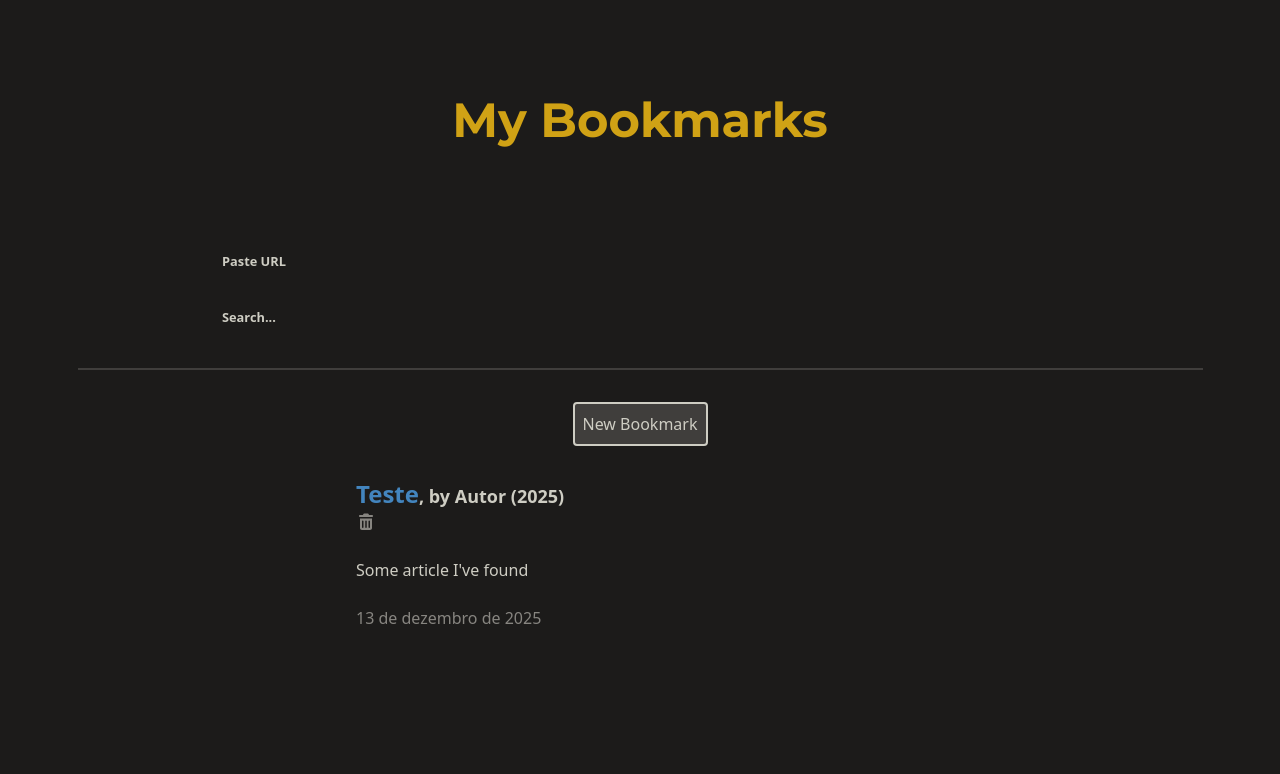
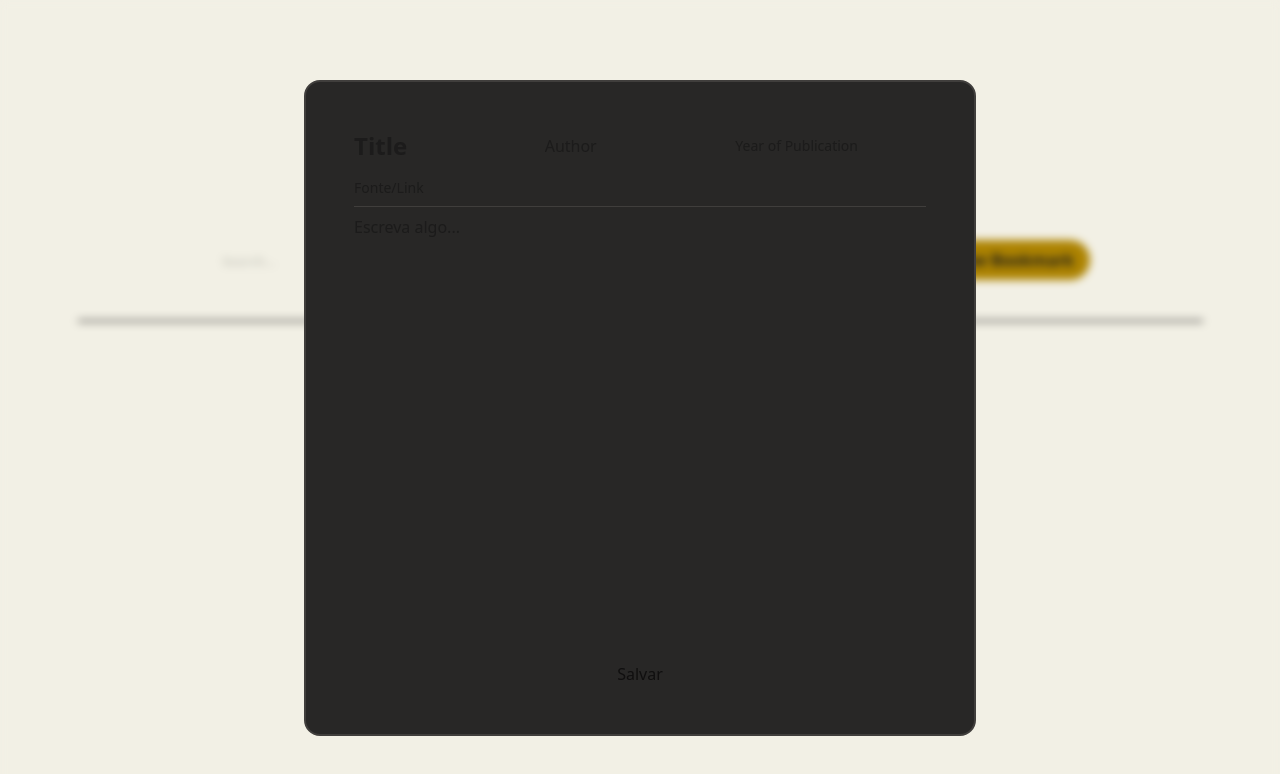
Before and after one commit to muginito/my-bookmarks-site, a React (Vite) app: page / in a window 1280 px wide. Both pictures are taken after a click on the button "New Bookmark". Shown: the top 774 px of the page. Built offline with nearby package versions, Linux system fonts and the light colour scheme.

Commit message:
feat newBookmark

```diff
--- a/index.html
+++ b/index.html
@@ -4,12 +4,12 @@
     <meta charset="UTF-8" />
     <meta name="viewport" content="width=device-width, initial-scale=1.0" />
     <title>My Bookmarks</title>
-    <!-- <link rel="stylesheet" href="src/styles.css" /> -->
-    <!-- <link rel="stylesheet" href="src/replacement.css" /> -->
     <script type="module" src="src/main.jsx" defer></script>
   </head>
 
-  <body class="text-sans bg-dark-bg-2 text-dark-tx antialiased">
+  <body
+    class="text-sans bg-light-bg-2 text-light-tx dark:bg-dark-bg-2 dark:text-dark-tx antialiased"
+  >
     <div id="root"></div>
   </body>
 </html>
--- a/package.json
+++ b/package.json
@@ -16,6 +16,7 @@
     "@tailwindcss/vite": "^4.1.17",
     "react": "^19.2.0",
     "react-dom": "^19.2.0",
+    "react-hook-form": "^7.69.0",
     "react-use": "^17.6.0",
     "tailwindcss": "^4.1.17"
   },
--- a/src/App.jsx
+++ b/src/App.jsx
@@ -1,57 +1,118 @@
 import { useState } from "react"
-// import './App.css'
-// import { useLocalStorage } from "react-use"
-import InputBar from "./components/InputBar.jsx"
+import { useLocalStorage } from "react-use"
 import BookmarkList from "./components/BookmarkList.jsx"
 import BookmarkForm from "./components/BookmarkForm.jsx"
-// import Header from './components/Header.jsx'
+import BookmarkItem from "./components/BookmarkItem.jsx"
+import Header from "./components/Header.jsx"
 
 function App() {
-  const [showForm, setShowForm] = useState(false)
+  const [isFormOpen, setIsFormOpen] = useState(false)
+  const [bookmarks, setBookmarks] = useLocalStorage("bookmarks", [])
+  const [selectedBookmark, setSelectedBookmark] = useState(null)
+
+  //   function editBookmark(id) {
+  //     const myData = bookmarks.map((b) => {
+  // if (b.id === id) {
+  //         return {...b, }
+  //       }
+  //     })
+  //     setBookmarks(bookmarks.map((b) => (b.id === selectedBookmark.id ? { ...b, ...data } : b)))
+  //     setSelectedBookmark(null)
+  //     toggleForm(true)
+  //   }
+
+  function newBookmark(data) {
+    const output = {
+      ...data,
+      id: Date.now().toString(),
+      date: new Date().toLocaleDateString("pt-BR", {
+        day: "2-digit",
+        month: "long",
+        year: "numeric",
+      }),
+    }
+    setBookmarks([...bookmarks, output])
+    toggleForm(true)
+  }
+
+  const deleteBookmark = (id) => {
+    const delBookmark = bookmarks.filter((b) => b.id !== id)
+    setBookmarks(delBookmark)
+  }
 
   function toggleForm() {
-    setShowForm(!showForm)
+    setIsFormOpen(!isFormOpen)
   }
 
   return (
     <>
-      <header className="m-auto flex w-[75%] max-w-[900px] flex-col items-center justify-center">
-        <h1 className="font-heading my-12 w-screen text-center text-4xl font-bold text-yellow-400 md:my-24 md:text-5xl">
-          My Bookmarks
-        </h1>
-        <div className="flex w-full flex-col gap-4">
-          <InputBar id="url" type="text" placeholder="Paste URL" />
-          <InputBar id="search" type="search" placeholder="Search..." />
-        </div>
-        <hr />
-      </header>
+      <Header newForm={newBookmark} />
+      <section className="flex w-full flex-col items-center">
+        {/* <button */}
+        {/*   className="bg-base-800 cursor-pointer rounded border-2 p-2" */}
+        {/*   onClick={() => */}
+        {/*     setBookmarks([ */}
+        {/*       ...bookmarks, */}
+        {/*       { */}
+        {/*         id: Date.now().toString(), */}
+        {/*         title: "Teste", */}
+        {/*         author: "Autor", */}
+        {/*         url: "#", */}
+        {/*         description: "Some article I've found", */}
+        {/*         year: "2025", */}
+        {/*         date: new Date().toLocaleDateString("pt-BR", { */}
+        {/*           day: "2-digit", */}
+        {/*           month: "long", */}
+        {/*           year: "numeric", */}
+        {/*         }), */}
+        {/*         tags: ["tag1", "tag2"], */}
+        {/*       }, */}
+        {/*     ]) */}
+        {/*   } */}
+        {/* > */}
+        {/*   New Bookmark */}
+        {/* </button> */}
+        {bookmarks.map((bookmark) => (
+          <BookmarkItem
+            bookmark={bookmark}
+            key={bookmark.id}
+            title={bookmark.title}
+            author={bookmark.author}
+            description={bookmark.description}
+            year={bookmark.year}
+            date={bookmark.date}
+            // tags={bookmark.tags}
+            handleShowForm={setIsFormOpen}
+            onDelete={deleteBookmark} //Adicionar confirmação
+            // onEdit={editBookmark}
+            // onClick={() => (
+            //   <BookmarkForm
+            //     bookmarks={bookmarks}
+            //     initialData={bookmark}
+            //     setLoacalStorage={setBookmarks}
+            //     onSubmit={handleEdit(bookmark)}
+            //     onClose={() => setIsFormOpen(false)}
+            //   />
+            // )}
+          />
+        ))}
+      </section>
 
-      <BookmarkList handleShowForm={toggleForm} />
-      {/* <BookmarkItem */}
-      {/*   title="Title" */}
-      {/*   author="author" */}
-      {/*   description="lorem ipsum dolor sit amet, consectetur adipiscing elit. Sed do eiusmod tempor incididunt ut labore et dolore magna aliqua." */}
-      {/*   year="2025" */}
-      {/*   date="04 de dezembro de 2025" */}
-      {/*   tags={["tag1", "tag2", "tag3"]} */}
+      {/* <BookmarkList */}
+      {/*   bookamrks={bookmarks} */}
+      {/*   handleBookmarks={setBookmarks} */}
+      {/*   handleShowForm={toggleForm} */}
       {/* /> */}
-      {/* <BookmarkItem */}
-      {/*   title="Title" */}
-      {/*   author="author" */}
-      {/*   description="Brief description" */}
-      {/*   year="2025" */}
-      {/*   date="04 de dezembro de 2025" */}
-      {/*   tags={["tag1", "tag2", "tag3"]} */}
-      {/* /> */}
-      {/* <BookmarkItem */}
-      {/*   title="Title" */}
-      {/*   author="author" */}
-      {/*   description="Brief description" */}
-      {/*   year="2025" */}
-      {/*   date="04 de dezembro de 2025" */}
-      {/*   tags={["tag1", "tag2", "tag3"]} */}
-      {/* /> */}
-      {showForm && <BookmarkForm handleShowForm={toggleForm} />}
+      {isFormOpen && (
+        <BookmarkForm
+          bookmarks={bookmarks}
+          initialData={selectedBookmark}
+          setLocalStorage={setBookmarks}
+          mode={selectedBookmark ? "edit" : "new"}
+          onSubmit={newBookmark}
+          onClose={() => setIsFormOpen(false)}
+        />
+      )}
     </>
   )
 }
--- a/src/components/BookmarkForm.jsx
+++ b/src/components/BookmarkForm.jsx
@@ -1,18 +1,95 @@
-export default function BookmarkForm({ handleShowForm }) {
+import { useLockBodyScroll } from "react-use"
+import { useForm } from "react-hook-form"
+import { useEffect } from "react"
+
+export default function BookmarkForm({
+  bookmarks,
+  initialData,
+  setLocalStorage,
+  mode,
+  // onSubmit,
+  onClose,
+}) {
+  function onSubmit(data) {
+    const output = {
+      ...data,
+      id: Date.now().toString(),
+      date: new Date().toLocaleDateString("pt-BR", {
+        day: "2-digit",
+        month: "long",
+        year: "numeric",
+      }),
+    }
+    setLocalStorage([...bookmarks, output])
+
+    onClose()
+  }
+
+  const { register, handleSubmit, reset } = useForm({
+    defaultValues:
+      mode === "edit"
+        ? {
+            title: initialData.title,
+            author: initialData.author,
+            year: initialData.year,
+            url: initialData.url,
+            description: initialData.description,
+          }
+        : {
+            title: "",
+            author: "",
+            year: "",
+            url: "",
+            description: "",
+          },
+  })
+
+  useEffect(() => {
+    reset(initialData)
+  }, [initialData, reset])
+
+  useLockBodyScroll()
   return (
-    <div className="fixed top-0 h-screen w-screen backdrop-blur-xs" onClick={handleShowForm}>
+    <div className="fixed top-0 flex justify-center">
+      <div className="h-screen w-screen backdrop-blur-xs" onClick={onClose}></div>
       <form
-        action=""
-        className="bg-dark-ui mx-auto flex h-screen w-screen flex-col rounded p-6 sm:mt-20 sm:h-[75dvh] sm:w-xl sm:border"
+        onSubmit={handleSubmit(onSubmit)}
+        className="bg-dark-ui sm:border-dark-ui-3 absolute mx-auto flex h-screen w-screen flex-col p-12 focus:outline-0 sm:my-20 sm:h-[82dvh] sm:w-2xl sm:rounded-2xl sm:border-2"
       >
-        <div className="flex">
-          <input className="text-xl font-bold sm:text-2xl" type="text" placeholder="Title" />
-          <input type="text" placeholder="Author" />
-          <input type="text" placeholder="Year of Publication" />
+        <div className="mb-4 grid grid-cols-3">
+          <input
+            className="text-xl font-bold focus:outline-0 sm:text-2xl"
+            type="text"
+            placeholder="Title"
+            {...register("title", { required: true })}
+          />
+          <input
+            type="text"
+            placeholder="Author"
+            className="focus:outline-0"
+            {...register("author", { required: true })}
+          />
+          <input
+            type="text"
+            placeholder="Year of Publication"
+            className="focus:outline-0 sm:text-sm"
+            {...register("year", { required: true })}
+          />
         </div>
-        {/* <hr className="w-full" /> */}
-        <input type="text" placeholder="Source" />
-        <input type="text" placeholder="description" />
+        <input
+          type="text"
+          placeholder="Fonte/Link"
+          className="text-sm focus:outline-0"
+          {...register("url", { required: true })}
+        />
+        <hr className="border-dark-ui-3 my-2 w-full" />
+        <textarea
+          type="text"
+          placeholder="Escreva algo..."
+          className="h-full resize-none focus:outline-0"
+          {...register("description", { required: true })}
+        />
+        <button type="submit">{initialData?.id ? "Salvar alterações" : "Salvar"}</button>
       </form>
     </div>
   )
--- a/src/components/BookmarkItem.jsx
+++ b/src/components/BookmarkItem.jsx
@@ -1,14 +1,18 @@
 import { FontAwesomeIcon } from "@fortawesome/react-fontawesome"
 import { faTrashCan } from "@fortawesome/free-solid-svg-icons/faTrashCan"
+import { faPencilAlt } from "@fortawesome/free-solid-svg-icons/faPencilAlt"
 
 export default function BookmarkItem({
   url,
+  bookmark,
   title,
   author,
   year,
   description,
   date,
   handleShowForm,
+  onEdit,
+  onDelete,
 }) {
   // function tagList(tags) {
   //   return tags.map((name, index) => (
@@ -19,12 +23,13 @@ export default function BookmarkItem({
   // }
 
   return (
-    <div className="bookmark--card relative" onClick={handleShowForm}>
+    <div className="bookmark--card relative">
       <div className="bookmark--header">
         <h2 className="bookmark--title text-xl font-bold md:text-2xl">
           <a
             href={url}
             target="_blank"
+            rel="noopener noreferrer"
             className="text-blue-400 underline-offset-4 hover:underline"
           >
             <div className="inline-block w-fit cursor-pointer underline-offset-4 duration-100 ease-in-out hover:underline active:scale-105">
@@ -38,6 +43,12 @@ export default function BookmarkItem({
         <FontAwesomeIcon
           icon={faTrashCan}
           className="text-dark-tx-2 cursor-pointer hover:text-red-600"
+          onClick={() => onDelete(bookmark.id)}
+        />
+        <FontAwesomeIcon
+          icon={faPencilAlt}
+          className="text-dark-tx-2 coursor-pointer hover:text-dark-ye-2"
+          onClick={() => onEdit(bookmark.id)}
         />
       </div>
       <p className="text-sm md:text-base">{description}</p>
--- a/src/components/BookmarkList.jsx
+++ b/src/components/BookmarkList.jsx
@@ -1,15 +1,13 @@
-import { useLocalStorage } from "react-use"
 import BookmarkItem from "./BookmarkItem"
 
-export default function BookmarkList({ handleShowForm }) {
-  const [bookmarks, saveBookmarks] = useLocalStorage("bookmarks", [])
-
+export default function BookmarkList({ bookmarks, handleBookmarks, handleShowForm }) {
   return (
     <section className="flex w-full flex-col items-center">
       <button
         className="bg-base-800 cursor-pointer rounded border-2 p-2"
         onClick={() =>
-          saveBookmarks([
+          handleBookmarks([
+            ...bookmarks,
             {
               id: Date.now().toString(),
               title: "Teste",
@@ -24,7 +22,6 @@ export default function BookmarkList({ handleShowForm }) {
               }),
               tags: ["tag1", "tag2"],
             },
-            ...bookmarks,
           ])
         }
       >
--- a/src/components/Header.jsx
+++ b/src/components/Header.jsx
@@ -1,13 +1,22 @@
-import InputBar from './InputBar'
+import InputBar from "./InputBar"
 
-export default function Header() {
-    return (
-        <header class="flex flex-col items-center justify-center w-[75%] m-auto max-w-[900px] p-8">
-            <h1 class="font-heading my-24 text-5xl font-bold text-yellow-400">My Bookmarks</h1>
-            <div class="flex flex-col w-full gap-4">
-                <InputBar id='url' type='text' placeholder='Paste URL' />
-                <InputBar id='search' type='search' placeholder='Search...' />
-            </div>
-        </header>
-    )
+export default function Header({ newForm }) {
+  return (
+    <header className="m-auto flex w-[75%] max-w-[900px] flex-col items-center justify-center">
+      <h1 className="font-heading my-12 w-screen text-center text-4xl font-bold text-yellow-400 md:my-24 md:text-5xl">
+        My Bookmarks
+      </h1>
+      <div className="flex w-full gap-4">
+        {/* <InputBar id="url" type="text" placeholder="Paste URL" /> */}
+        <InputBar id="search" type="search" placeholder="Search..." />
+        <button
+          className="bg-dark-ye-2 text-dark-bg-2 w-fit cursor-pointer rounded-4xl px-4 font-bold whitespace-nowrap hover:bg-yellow-300"
+          onClick={newForm}
+        >
+          New Bookmark
+        </button>
+      </div>
+      <hr className="border-dark-ui-3 my-10 w-[125%] border" />
+    </header>
+  )
 }
--- a/src/styles/styles.css
+++ b/src/styles/styles.css
@@ -97,12 +97,6 @@
 /*   align-items: center; */
 /* } */
 
-hr {
-  margin: 2em 0;
-  border: 1px solid var(--ui-color-1);
-  width: 125%;
-}
-
 #page-title {
   font-family: "Montserrat", sans-serif;
   font-size: 2.5rem;
@@ -198,9 +192,4 @@ footer {
   text-align: center;
   font-size: 0.8rem;
   color: var(--font-color-2);
-
-  hr {
-    margin: 0 0 1em 0;
-    width: 42%;
-  }
 }
```
Also changed, not shown: src/main.jsx (+6 -7 lines), 1 other file (tests, documents, lock files or other folders).
